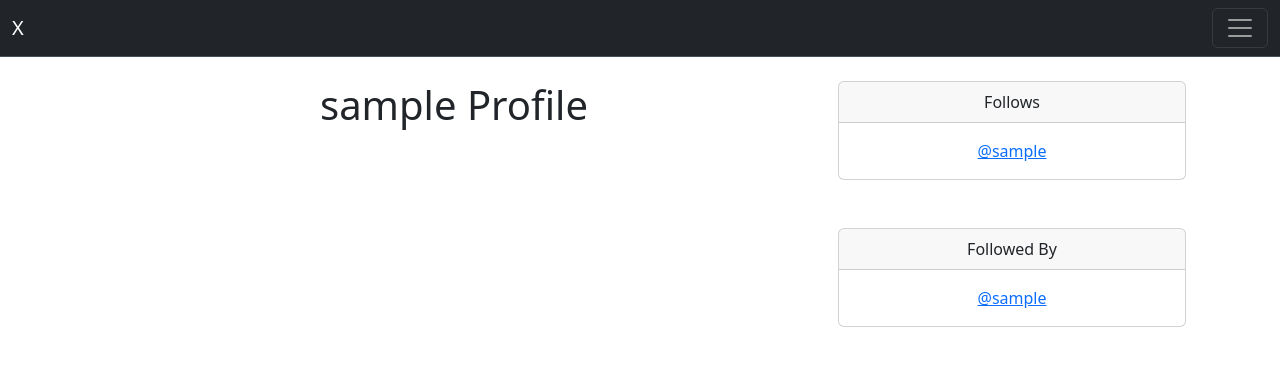
After one commit to 0xbm/social, a Django app: page /profile/1 in a window 1280 px wide. The commit adds this page. Shown: the top 366 px of the page. Run offline with Django 4.2, Linux system fonts and the light colour scheme; the visitor is signed in with stand-in values (Sample User, id 1); data comes from the database, SQL or seed files in the repository.

Commit message:
add profile page with followers

```diff
--- a/X/urls.py
+++ b/X/urls.py
@@ -3,5 +3,6 @@ from . import views
 
 urlpatterns = [
     path('', views.home, name="home"),
-    path('profile_list/', views.profile_list, name='profile_list')
+    path('profile_list/', views.profile_list, name='profile_list'),
+    path('profile/<int:pk>', views.profile, name='profile')
 ]
--- a/X/views.py
+++ b/X/views.py
@@ -14,3 +14,12 @@ def profile_list(request):
     else:
         messages.success(request, ("You Must Be Logged In !!!"))
         return redirect('home')
+
+
+def profile(request, pk):
+    if request.user.is_authenticated:
+        profile = Profile.objects.get(user_id=pk)
+        return render(request, 'profile.html', {'profile': profile})
+    else:
+        messages.success(request, ("You Must Be Logged In !!!"))
+        return redirect('home')
--- a/templates/navbar.html
+++ b/templates/navbar.html
@@ -10,6 +10,11 @@
                 <li class="nav-item">
                     <a class="nav-link" href="{% url 'profile_list' %}">Profile List</a>
                 </li>
+                {%  if user.is_authenticated %}
+                <li class="nav-item">
+                    <a class="nav-link" href="{% url 'profile' request.user.id%}">My Profile</a>
+                </li>
+                {% endif %}
             </ul>
             <form class="d-flex" role="search">
                 <input class="form-control me-2" type="search" placeholder="Search" aria-label="Search">
--- /dev/null
+++ b/templates/profile.html
@@ -0,0 +1,40 @@
+{% extends 'base.html' %}
+
+{% block content %}
+    {% if profile %}
+        <div class="container text-center">
+            <div class="row">
+                <div class="col-8">
+                    <h1>{{ profile.user.username }} Profile</h1>
+                </div>
+                <div class="col-4">
+                    <div class="card">
+                        <div class="card-header">
+                            Follows
+                        </div>
+                        <div class="card-body">
+                            <p class="card-text">
+                                {% for following in profile.follows.all %}
+                                    <a href="{% url 'profile' following.user.id %}">@{{ following }}</a><br/>
+                                {% endfor %}
+                            </p>
+                        </div>
+                    </div>
+                    <br/><br/>
+                    <div class="card">
+                        <div class="card-header">
+                            Followed By
+                        </div>
+                        <div class="card-body">
+                            <p class="card-text">
+                                {% for following in profile.followed_by.all %}
+                                    <a href="{% url 'profile' following.user.id %}">@{{ following }}</a><br/>
+                                {% endfor %}
+                            </p>
+                        </div>
+                    </div>
+                </div>
+            </div>
+        </div>
+    {% endif %}
+{% endblock %}
--- a/templates/profile_list.html
+++ b/templates/profile_list.html
@@ -14,7 +14,7 @@
     <div class="col-md-8">
       <div class="card-body">
         <h5 class="card-title">{{ profile.user.username }}</h5>
-        <p class="card-text">@{{ profile.user.username|lower }}</p>
+          <p class="card-text"><a href="{% url 'profile' profile.user_id %}">@{{ profile.user.username|lower }}</a></p>
           <br/><br/>
         <p class="card-text"><small class="text-body-secondary">Last Updated: {{ profile.date_modified }}</small></p>
       </div>
```
